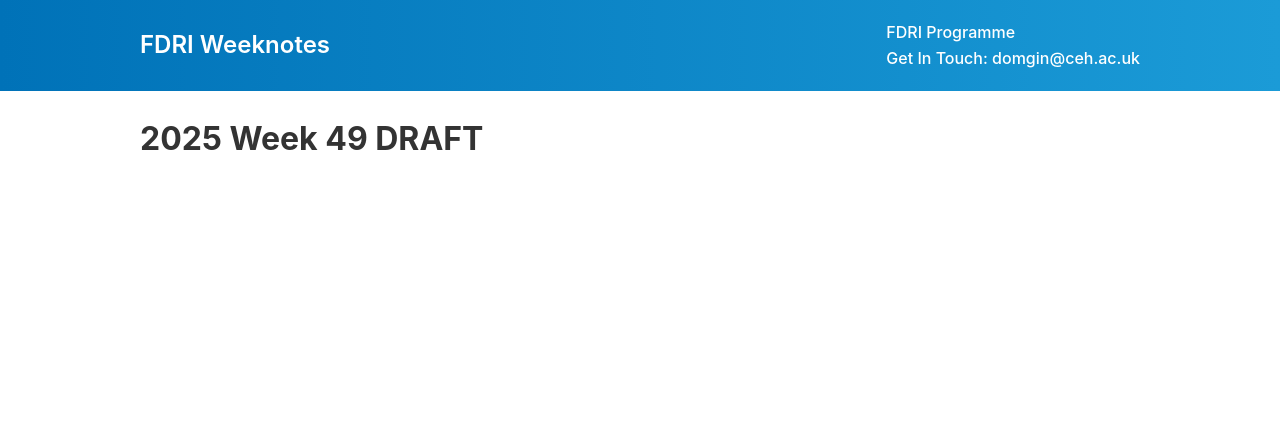
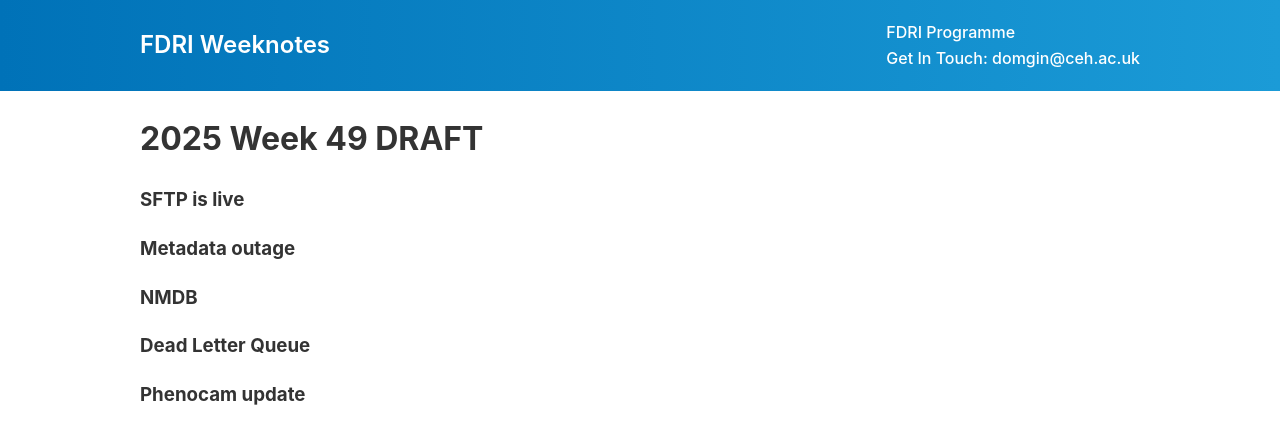
Before and after one commit to NERC-CEH/fdri_words, a Jekyll site: the page built from weeknotes/2025/49.md, in a window 1280 px wide. Shown: the top 444 px of the page. Built offline with Jekyll 4.4.1, drawn with Linux system fonts in a browser that asks for light colours; our own code applies the rules of GitHub Pages for plain Markdown files.

Commit message:
Update 49.md

```diff
--- a/weeknotes/2025/49.md
+++ b/weeknotes/2025/49.md
@@ -1 +1,11 @@
 # 2025 Week 49 DRAFT
+
+### SFTP is live
+
+### Metadata outage
+
+### NMDB
+
+### Dead Letter Queue
+
+### Phenocam update
```
